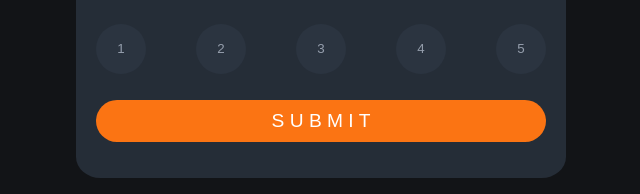
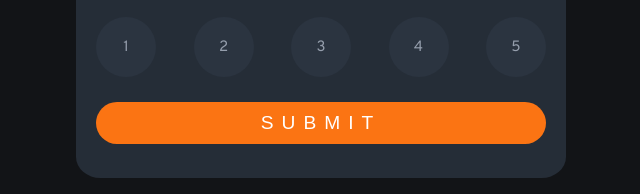
Before and after one commit to insertQuirkyNameHere/css-challenges, a plain HTML site: page Challenge2/index.html in a window 1280 px wide. Shown: the part 390-584 px from the top of the page, 319-959 px from the left. Drawn offline with Linux system fonts and the light colour scheme.

Commit message:
styled the radio buttons

```diff
--- a/Challenge2/css/card.css
+++ b/Challenge2/css/card.css
@@ -15,29 +15,12 @@ h1{
     color: hsl(0, 0%, 100%);
 }
 
-.card > .img-container{
+#star-img-container{
     width: 17px;
     height: 17px;
     padding: 15px;
     background-color: hsl(213, 20%, 21%);
     border-radius: 100%;
-}
-
-.card > .rating-container{
-    display: flex;
-    justify-content: space-between;
-    width: 100%;
-    margin: 0px auto;
-}
-
-.card > .rating-container > button{
-    width: 50px;
-    height: 50px;
-    padding: 5px;
-    border-radius: 100%;
-    background-color: hsl(214, 20%, 21%);
-    border: none;
-    color: inherit;
 }
 
 .card p{
@@ -46,12 +29,15 @@ h1{
 }
 
 .submit-btn{
+    text-transform: uppercase;
+    letter-spacing: 0.5rem;
     background-color: hsl(25, 97%, 53%);
     color: hsl(0, 0%, 100%);
     padding: 10px 0px;
     font-size: 1.2rem;
     border-radius: 25px;
     border: none;
+    cursor: pointer;
 }
 
 .submit-btn:hover{
--- /dev/null
+++ b/Challenge2/css/rating.css
@@ -0,0 +1,34 @@
+.rating-container{
+    display: flex;
+    justify-content: space-between;
+    width: 100%;
+    margin: 0px auto;
+}
+
+.rating-container > input[type="radio"]{
+    display: none;
+}
+
+.rating-container > input[type="radio"] + label{
+    display: flex;
+    align-items: center;
+    justify-content: center;
+    text-align: center;
+    width: 50px;
+    height: 50px;
+    padding: 5px;
+    border-radius: 100%;
+    background-color: hsl(214, 20%, 21%);
+    color: inherit;
+}
+
+.rating-container > input[type="radio"] + label:hover{
+    background-color: hsl(217, 12%, 63%);
+    color: hsl(0, 0%, 100%);
+    cursor: pointer;
+}
+
+.rating-container > input[type="radio"]:checked + label{
+    background-color: hsl(25, 97%, 53%);
+    color: hsl(0, 0%, 100%);
+}
--- a/Challenge2/index.html
+++ b/Challenge2/index.html
@@ -7,6 +7,7 @@
   <link rel="stylesheet" type="text/css" href="css/reset.css">
   <link rel="stylesheet" type="text/css" href="css/main.css">
   <link rel="stylesheet" type="text/css" href="css/card.css">
+  <link rel="stylesheet" type="text/css" href="css/rating.css">
   <title>Frontend Mentor | Interactive rating component</title>
 
   <!-- Feel free to remove these styles or customise in your own stylesheet 👍 -->
@@ -20,7 +21,7 @@
   <!-- Rating state start -->
   <main class="card">
 
-    <div class="img-container">
+    <div id="star-img-container">
       <img src="./images/icon-star.svg" alt="">
     </div>
 
@@ -32,15 +33,24 @@
     </p>
 
     <div class="rating-container">
-      <button>1</button>
-      <button>2</button>
-      <button>3</button>
-      <button>4</button>
-      <button>5 </button>
+      <input type="radio" name="rating" value="1" id="rating-radio-1"/>
+      <label for="rating-radio-1">1</label>
+
+      <input type="radio" name="rating" value="2" id="rating-radio-2"/>
+      <label for="rating-radio-2">2</label>
+
+      <input type="radio" name="rating" value="3" id="rating-radio-3"/>
+      <label for="rating-radio-3">3</label>
+
+      <input type="radio" name="rating" value="4" id="rating-radio-4"/>
+      <label for="rating-radio-4">4</label>
+
+      <input type="radio" name="rating" value="5" id="rating-radio-5"/>
+      <label for="rating-radio-5">5</label>
     </div>
 
 
-    <button class="submit-btn">S U B M I T</button>
+    <button class="submit-btn">Submit</button>
   </main>
 
 
```
Also changed, not shown: Challenge2/help.txt (added), 1 other file.
